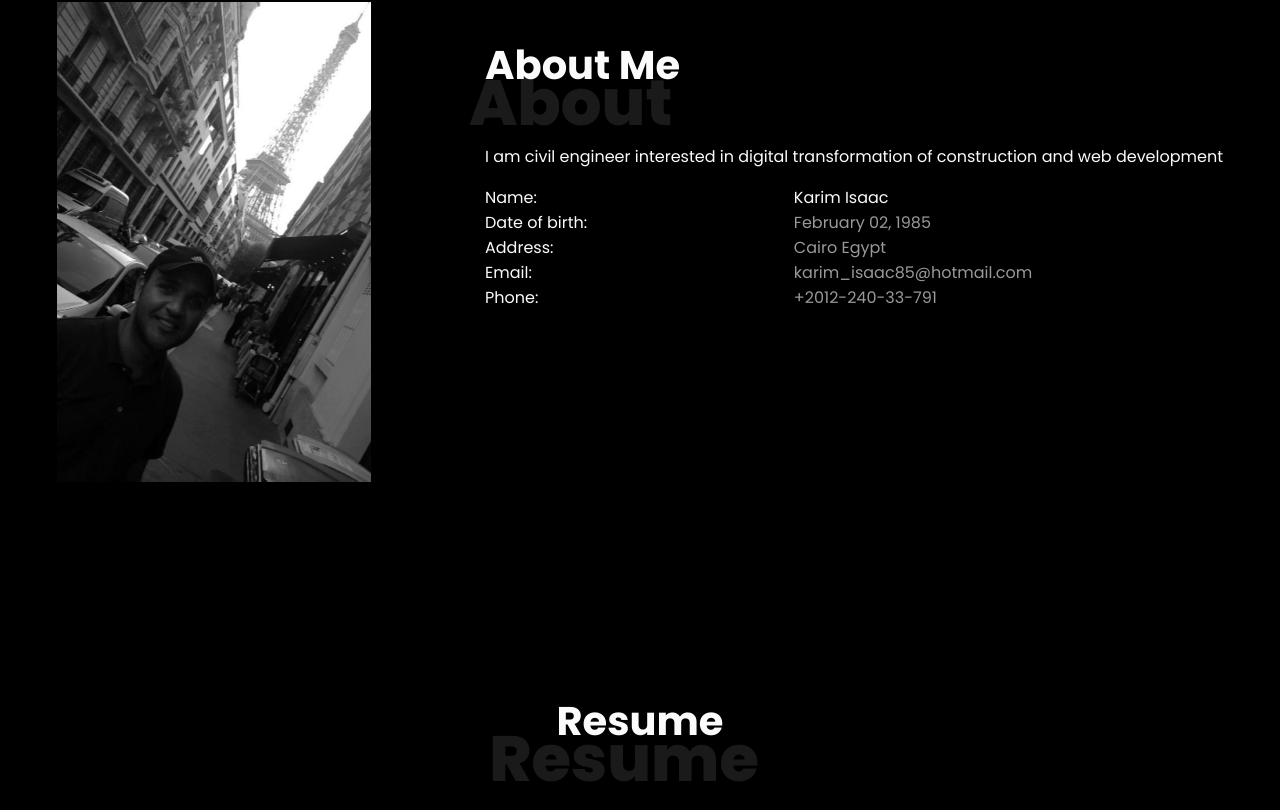
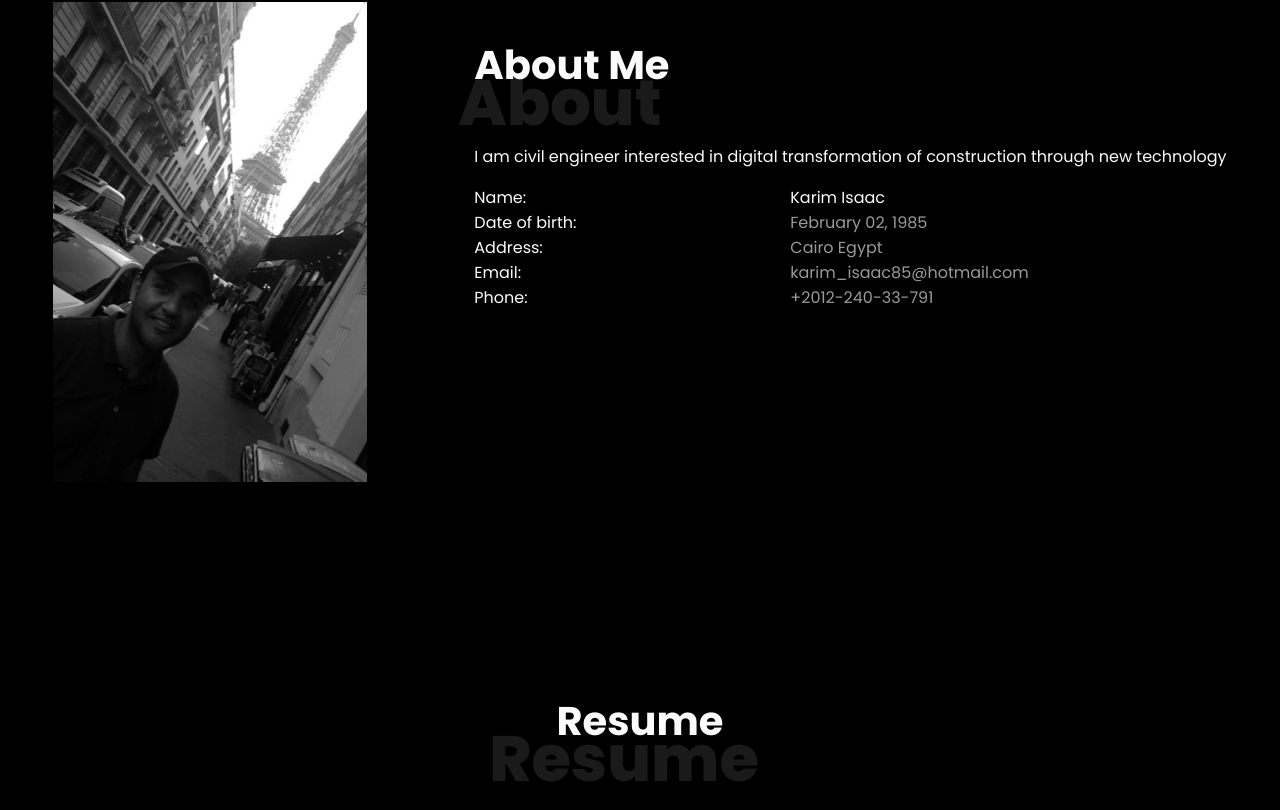
Before and after one commit to KIsaac85/kisaac85.github.io, a React (Vite) app: page / in a window 1280 px wide. Shown: the part 830-1640 px from the top of the page. Built offline with nearby package versions, Linux system fonts and the light colour scheme.

Commit message:
add data to project

```diff
--- a/src/Aboutme.jsx
+++ b/src/Aboutme.jsx
@@ -23,7 +23,7 @@ function Aboutme() {
       <h1 className="main-title-shadow-mob main-title-shadow">About</h1>
       <h2 className="main-title-mob main-font-title-mob main-title main-font-title">About Me</h2>
       <div className="about-paragrapgh-list">
-      <p>I am civil engineer interested in digital transformation of construction and web development</p>
+      <p>I am civil engineer interested in digital transformation of construction through new technology</p>
       <ul id="about-list">
         <li><span>Name:</span> </li>
         <li><span  className="main-grey-textt">Karim Isaac</span></li>
--- a/src/js/projectsData.js
+++ b/src/js/projectsData.js
@@ -9,6 +9,14 @@ import MyPortofolio from "../images/portofolio.png";
 const projects = [
     {
         id :0,
+        link: "github.com/KIsaac85",
+        description:"Plugins for Revit API using C# to simplfy and streamline the process between different systems ",
+        title: "ٌRevit API",
+        picSource:RevitAPI,
+        websiteCode: "youtube.com/channel/UChSy8rsJGI6V2lKz9MPcPcw"
+    },
+    {
+        id :3,
         link: "github.com/KIsaac85/Karim-Portfolio",
         title:"My Portofolio",
         description:"Website that uses React, MUI and other features",
@@ -31,14 +39,7 @@ const projects = [
     picSource: note,
     websiteCode: "github.com/KIsaac85/Your-Block-Note"
 },
-{
-    id :3,
-    link: "github.com/KIsaac85",
-    description:"Plugins for Revit API using C#",
-    title: "ٌRevit API",
-    picSource:RevitAPI,
-    websiteCode: "youtube.com/channel/UChSy8rsJGI6V2lKz9MPcPcw"
-},
+
 
 ]
 
```
